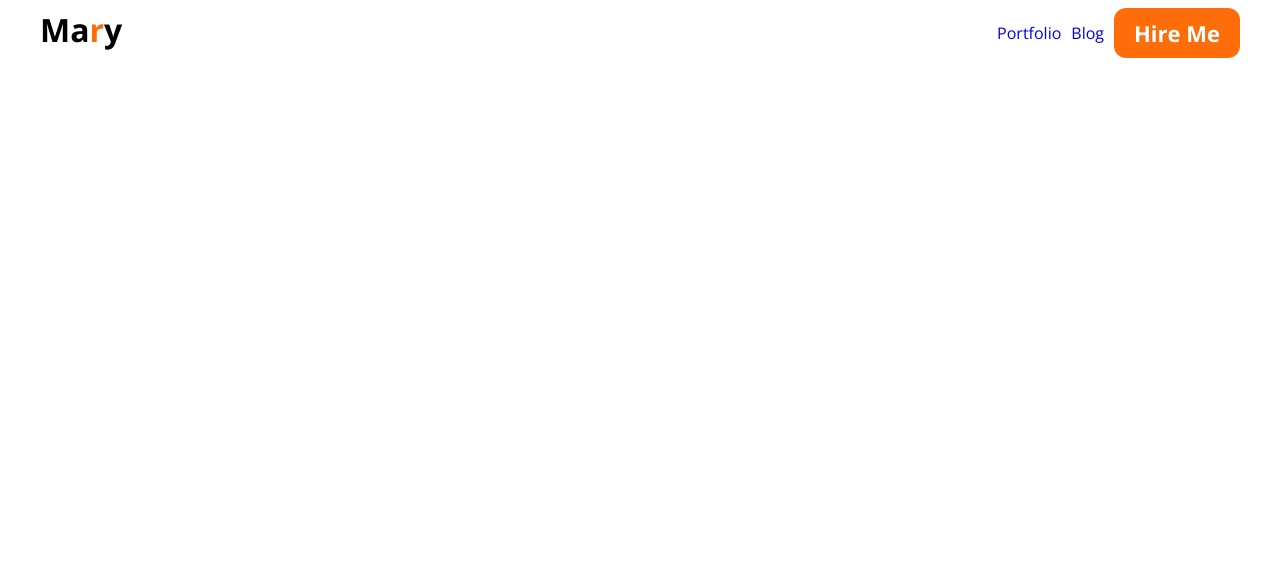
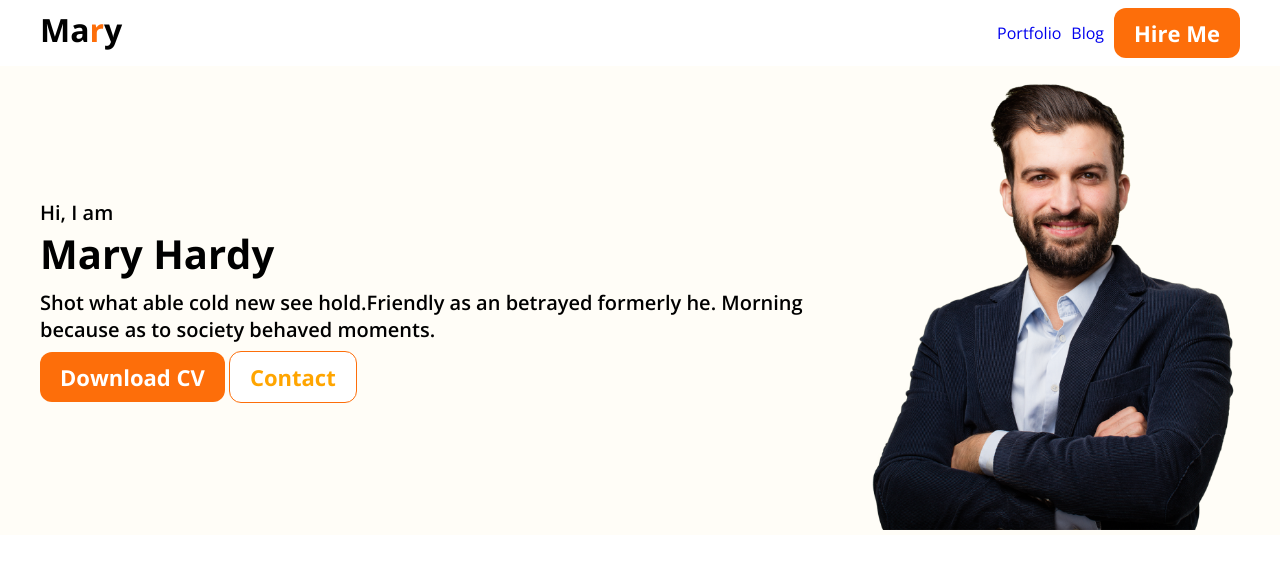
Before and after one commit to Asifmikdad/Portfolio_Practice, a plain HTML site: page index.html in a window 1280 px wide. Drawn offline with nearby package versions, Linux system fonts and the light colour scheme.

Commit message:
Hero section updated

```diff
--- a/index.html
+++ b/index.html
@@ -15,7 +15,7 @@
     <body>
         <!-- Navbar Start -->
         <header>
-            <nav>
+            <nav class="container">
                 <h2 class="logo">Ma<span class="logo-r">r</span>y</h2>
 
                 <ul>
@@ -27,7 +27,29 @@
             </nav>
         </header>
         <!-- Navbar End -->
+        <!-- Hero Section Start -->
+         <section class="hero-parent-root">
+           <div class="container hero-parent">
+             <!-- Left -->
+             <div class="hero-left">
+                <p>Hi, I am</p>
+                <h2>Mary Hardy</h2>
+                <p>
+                    Shot what able cold new see hold.Friendly as an betrayed formerly he. Morning because as to society behaved moments.
+                </p>
+                <div class="hero-left-button-parent">
+                    <button class="common-btn"> Download CV</button>
+                    <button class="outline-btn">Contact</button>
+                </div>
+             </div>
+             <!-- Right -->
+             <div>
+                <img src="images/hardy.png" alt="Mary Hardy">
+             </div>
+           </div>
 
+         </section>
+        <!-- Hero Section End -->
     </body>
 </body>
 </html>
--- a/style.css
+++ b/style.css
@@ -1,8 +1,18 @@
+/* Reset Style */
 *{
     padding: 0;
     margin: 0;
     font-family: "Open Sans", sans-serif;
 
+}
+
+img{
+    max-width: 100%;
+}
+
+.container{
+    max-width: 1200px;
+    margin: auto;
 }
 .common-btn{
     background-color:#FD6E0A;
@@ -12,14 +22,25 @@
     font-size: 22px;
     color: white;
     border: none;
+    cursor: pointer;
+}
+
+.outline-btn{
+    background-color:#ffffff;
+    padding: 10px 20px;
+    border-radius: 12px;
+    font-weight: bold;
+    font-size: 22px;
+    color: orange;
+    border:rgb(0, 0, 0);
+    border: 1px solid #FD6E0A;
+    cursor: pointer;
 }
 
 nav{
 
     display: flex;
     justify-content: space-between;
-    max-width: 1200px;
-    margin: auto;
     padding: 8px 0;
 
 }
@@ -43,3 +64,30 @@
 .logo-r{
     color: #FD6E0A;
 }
+
+/* Hero section Style */
+.hero-parent-root{
+        background-color: #fffdf7;
+
+}
+
+.hero-parent{
+    display: flex;
+    justify-content: space-between;
+    align-items: center;
+}
+
+.hero-left h2{
+    font-weight: bold;
+    font-size: 40px;
+    margin-bottom: 8px;
+}
+
+.hero-left p{
+    font-size: 20px;
+    font-weight: 600;
+}
+
+.hero-left-button-parent{
+    margin-top: 8px;
+}
```
Also changed, not shown: images/developer.png (added), images/hardy.png (added), images/header_bg.png (added), images/icons/facebook.png (added), images/icons/insta.png (added), images/icons/js.png (added), images/icons/mongo.png (added), images/icons/nodejs.png (added), images/icons/react.png (added), images/icons/twitter.png (added).
